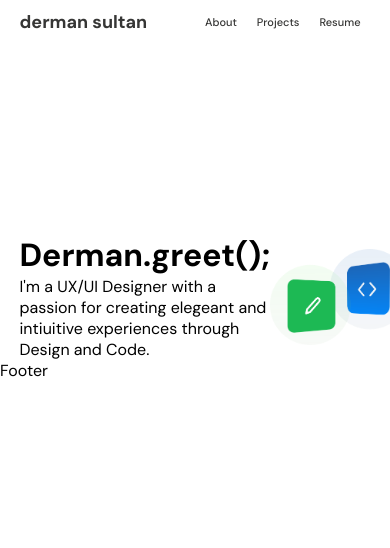
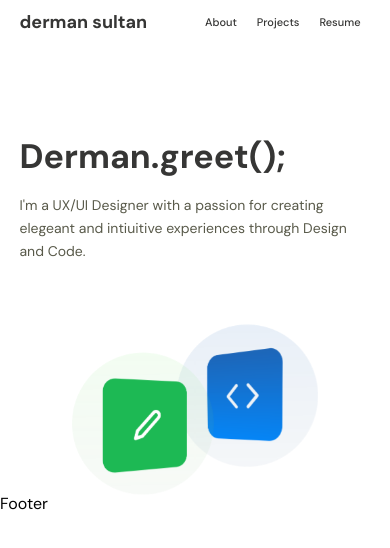
Before and after one commit to dermansultan/Portfolio2020, a React (Create React App) app: page / in a window 390 px wide. Shown: the top 548 px of the page. Built offline with nearby package versions, Linux system fonts and the light colour scheme.

Commit message:
Hero Animation added

```diff
--- a/src/Components/Home.jsx
+++ b/src/Components/Home.jsx
@@ -5,8 +5,8 @@ const Home = () => {
         <div className='heroContainer'>
             <div className='greetingBio'>
 
-                <h1>Derman.greet();</h1>
-                <p>I'm a <span>UX/UI Designer</span> with a passion for creating elegeant and intiuitive experiences through <span>Design</span> and <span>Code</span>.</p>
+                <h1 className='greetingMsg'>Derman.greet();</h1>
+                <p className='greetingPara'>I'm a <span>UX/UI Designer</span> with a passion for creating elegeant and intiuitive experiences through <span>Design</span> and <span>Code</span>.</p>
             </div>
             <img className='landingGraphic' src={landingGraphic}/>
         </div>
--- a/src/index.css
+++ b/src/index.css
@@ -35,7 +35,7 @@ header{
   color: var(--main-txt-colour);
   font-weight: 700;
   /* font-size: 34px; */
-  font-size: clamp(18px, 2.5vw, 34px);
+  font-size: clamp(18px, 2.5vw, 24px);
 }
 
 nav {
@@ -60,18 +60,45 @@ main{
 }
 
 .heroContainer{
-  margin-top: 200px;
+  margin-top: 100px;
   width: 90%;
   display: flex;
   align-items: center;
-  justify-content: space-between;
+  justify-content: space-around;
+  /* flex-wrap: wrap; */
 }
 
+@keyframes float {
+	0% {
+    transform: translatey(0px);
+	}
+	50% {
+    transform: translatey(20px);
+	}
+	100% {
+    transform: translatey(0px);
+	}
+}
+
+
 .landingGraphic{
+  animation: float 5s ease-in-out infinite;
   width: 40%;
   height: auto;
 }
 
+.greetingMsg{
+  color: var(--main-txt-colour);
+  font-size: clamp(34px, 3.5vw, 48px);
+}
+
+.greetingPara{
+  margin-top: 15px;
+  color: var(--second-txt-color);
+  font-size: clamp(14px, 1vw, 21px);
+  line-height: 1.65;
+
+}
 
 
 /* Responsive */
@@ -81,12 +108,27 @@ main{
   nav{
     width: 50%;
   }
+
+  .heroContainer{
+    flex-wrap: wrap;
+    justify-content: center;
+}
+
+.landingGraphic{
+  margin-top: 60px;
+  width: 70%;
+  height: auto;
+}
+
+
 }
 /* Small devices (portrait tablets and large phones, 600px and up) */
 @media only screen and (min-width: 600px) {
   nav{
     width: 40%;
   }
+
+
 
 }
 
```
